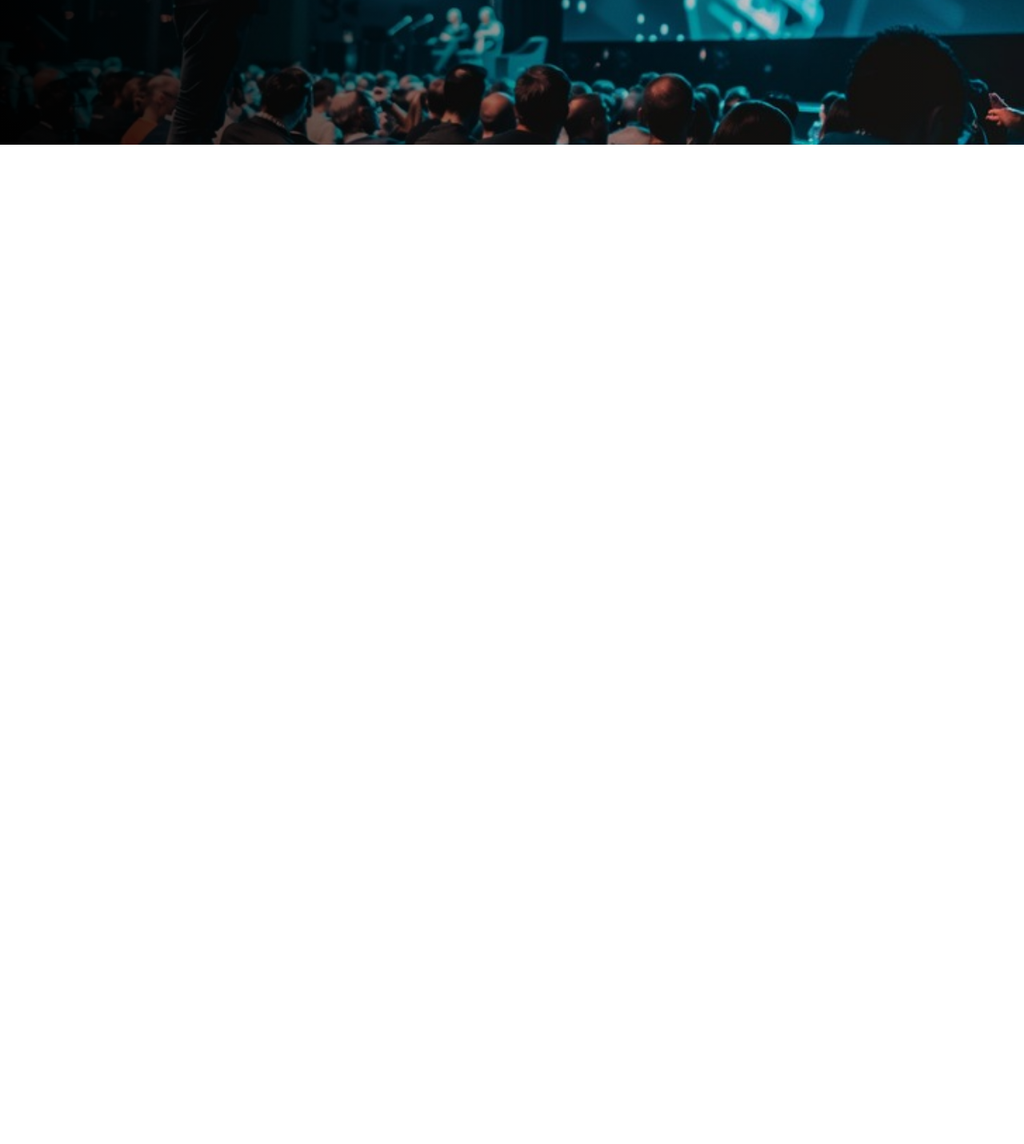
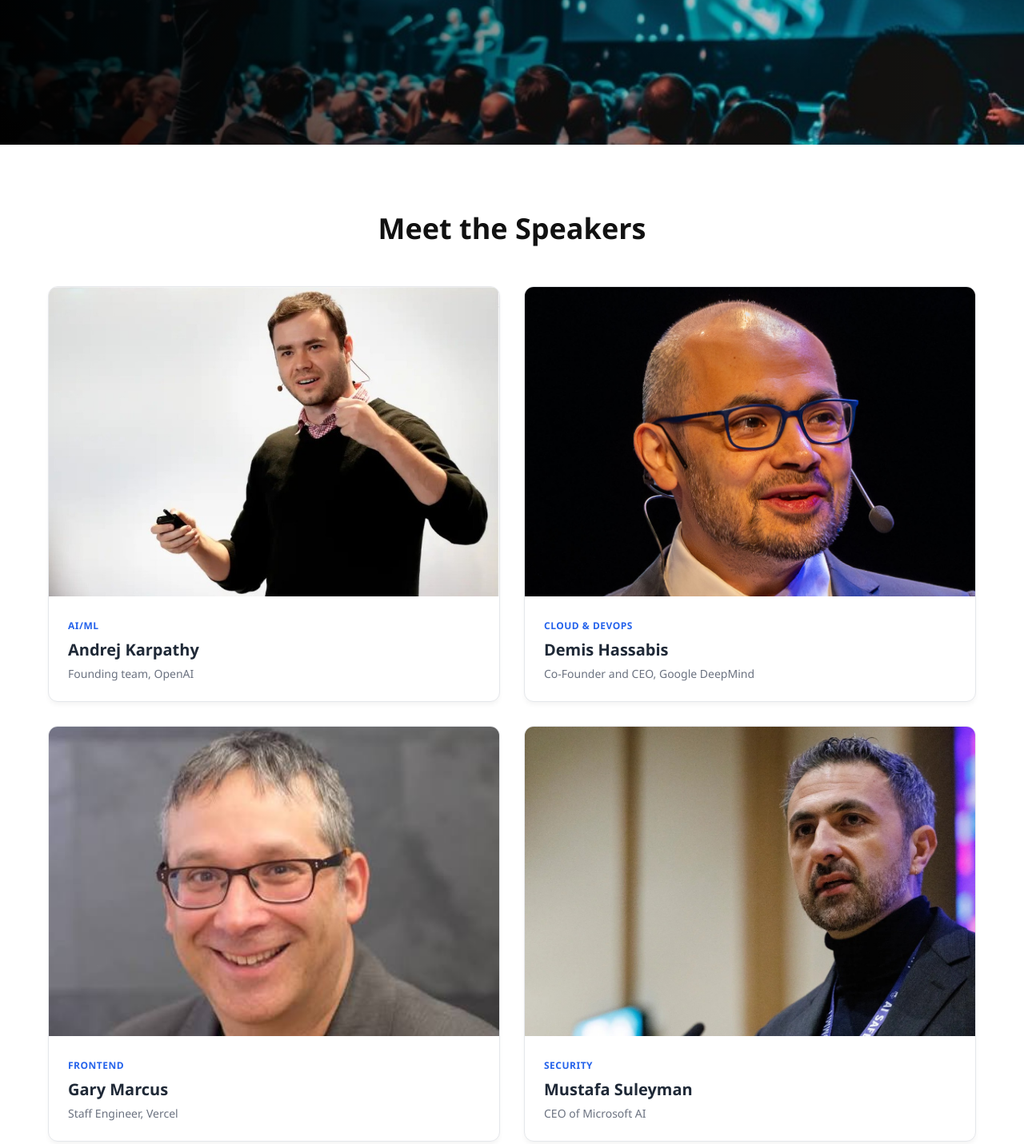
Before and after one commit to RifaAnsary/B14-A01-DevConf, a plain HTML site: page index.html in a window 1280 px wide. Shown: the part 500-1931 px from the top of the page at 80% size. Before the commit the page ends 800 px from the top, so only its background shows below. Drawn offline with Linux system fonts and the light colour scheme.

Commit message:
Speaker section image layout and alignment

```diff
--- a/index.html
+++ b/index.html
@@ -38,5 +38,59 @@
     </div>
 </section>
 <!-- হিরো সেকশন শেষ -->
+<!-- Meet the Speakers Section -->
+<section class="speakers-section">
+    <h2 class="speakers-heading">Meet the Speakers</h2>
+
+    <div class="speakers-grid">
+        <!-- Card 1 -->
+        <div class="speaker-card">
+            <div class="speaker-img-wrapper">
+                <img src="./assets/andrej.jpg" alt="Andrej Karpathy">
+            </div>
+            <div class="speaker-info">
+                <span class="speaker-track">AI/ML</span>
+                <h3 class="speaker-name">Andrej Karpathy</h3>
+                <p class="speaker-title">Founding team, OpenAI</p>
+            </div>
+        </div>
+
+        <!-- Card 2 -->
+        <div class="speaker-card">
+            <div class="speaker-img-wrapper">
+                <img src="./assets/demis.jpg" alt="Demis Hassabis">
+            </div>
+            <div class="speaker-info">
+                <span class="speaker-track">Cloud & DevOps</span>
+                <h3 class="speaker-name">Demis Hassabis</h3>
+                <p class="speaker-title">Co-Founder and CEO, Google DeepMind</p>
+            </div>
+        </div>
+
+        <!-- Card 3 -->
+        <div class="speaker-card">
+            <div class="speaker-img-wrapper">
+                <img src="./assets/gary.jpg" alt="Gary Marcus">
+            </div>
+            <div class="speaker-info">
+                <span class="speaker-track">Frontend</span>
+                <h3 class="speaker-name">Gary Marcus</h3>
+                <p class="speaker-title">Staff Engineer, Vercel</p>
+            </div>
+        </div>
+
+        <!-- Card 4 -->
+        <div class="speaker-card">
+            <div class="speaker-img-wrapper">
+                <img src="./assets/mustafa.jpg" alt="Mustafa Suleyman">
+            </div>
+            <div class="speaker-info">
+                <span class="speaker-track">Security</span>
+                <h3 class="speaker-name">Mustafa Suleyman</h3>
+                <p class="speaker-title">CEO of Microsoft AI</p>
+            </div>
+        </div>
+    </div>
+</section>
 </body>
 </html>
--- a/style.css
+++ b/style.css
@@ -134,3 +134,82 @@
 .hero-section .btn-primary:hover {
     background-color: #1a44c2;
 }
+/* Speakers Section Styling */
+.speakers-section {
+    max-width: 1200px;
+    margin: 80px auto;
+    padding: 0 20px;
+    font-family: 'Inter', sans-serif;
+}
+
+.speakers-heading {
+    text-align: center;
+    font-size: 36px;
+    font-weight: 700;
+    color: #111111;
+    margin-bottom: 48px;
+}
+
+/* 2x2 Grid Layout */
+.speakers-grid {
+    display: grid;
+    grid-template-columns: repeat(2, 1fr);
+    gap: 30px;
+}
+
+/* Card Styling */
+.speaker-card {
+    background: #ffffff;
+    border: 1px solid #e5e7eb;
+    border-radius: 12px;
+    overflow: hidden;
+    box-shadow: 0 4px 6px -1px rgba(0, 0, 0, 0.05);
+    transition: transform 0.2s ease;
+}
+
+.speaker-card:hover {
+    transform: translateY(-5px);
+}
+
+/* Image Container */
+.speaker-img-wrapper {
+    width: 100%;
+    aspect-ratio: 16 / 11; /* এটি সব কার্ডের ইমেজের সাইজ একদম সমান রাখবে */
+    overflow: hidden;
+    background-color: #f3f4f6;
+}
+
+.speaker-img-wrapper img {
+    width: 100%;
+    height: 100%;
+    object-fit: cover;
+    object-position: center 20%; /* মুখ বা ফেসকে ফোকাসে রাখবে */
+}
+
+/* Card Body Info */
+.speaker-info {
+    padding: 24px;
+}
+
+.speaker-track {
+    display: inline-block;
+    font-size: 12px;
+    font-weight: 600;
+    color: #2563eb; /* নীল রঙের ট্র্যাক লেবেল */
+    text-transform: uppercase;
+    letter-spacing: 0.5px;
+    margin-bottom: 8px;
+}
+
+.speaker-name {
+    font-size: 20px;
+    font-weight: 700;
+    color: #1f2937;
+    margin-bottom: 6px;
+}
+
+.speaker-title {
+    font-size: 14px;
+    color: #6b7280;
+    line-height: 1.5;
+}
```
Also changed, not shown: assets/andrej.jpg (added), assets/andrej.png (deleted), assets/demis.jpg (added), assets/demis.png (deleted), assets/gary.jpg (added), assets/gary.png (deleted), assets/mustafa.jpg (added), assets/mustafa.png (deleted).
